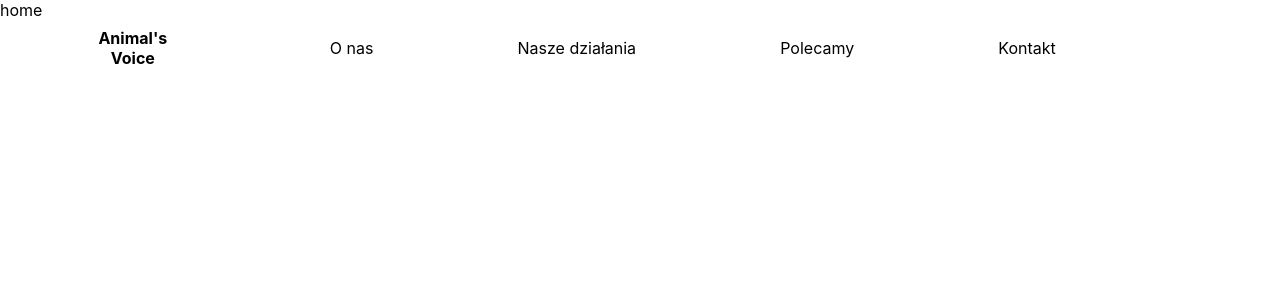
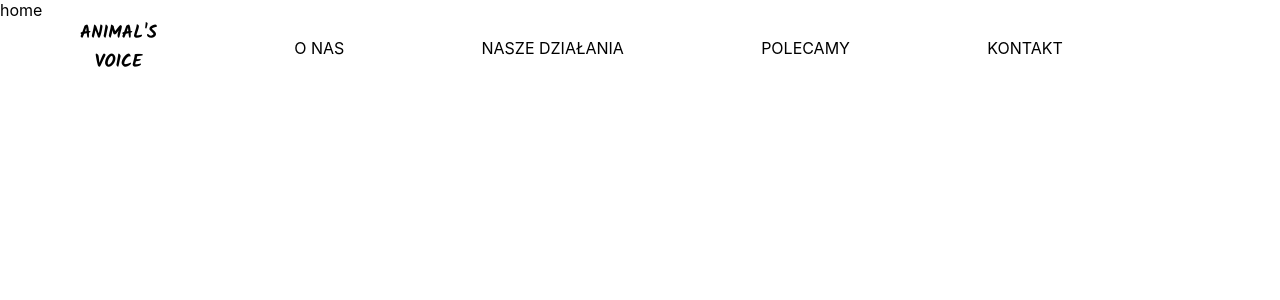
Before and after one commit to karolina269/animals-voice, a React (Create React App) app: page / in a window 1280 px wide. Shown: the top 300 px of the page. Built offline with nearby package versions, Linux system fonts and the light colour scheme.

Commit message:
nav dropdown item, animals voice logo font

```diff
--- a/src/App.css
+++ b/src/App.css
@@ -1,4 +1,4 @@
-@import url('https://fonts.googleapis.com/css2?family=Kalam:wght@300;400;700&display=swap');
+@import url('https://fonts.googleapis.com/css2?family=Kalam:wght@700&display=swap');
 
 .App {
   text-align: center;
--- a/src/components/AppNav.css
+++ b/src/components/AppNav.css
@@ -1,7 +1,3 @@
-h1 {
-  font-size: 1rem;
-}
-
 a {
   color: #000000;
 }
@@ -24,6 +20,10 @@ a {
 }
 
 .nav__logo {
+  font-family: "Kalam", cursive;
+  font-weight: 700;
+  text-transform: uppercase;
+  font-size: 0.75rem;
   text-align: center;
 }
 
@@ -38,10 +38,55 @@ a {
   row-gap: 2.5rem;
 }
 
+
+.dropdown {
+    position: relative;
+    display: inline-block;
+}
+
 .nav__link {
+  text-transform: uppercase;
+  text-decoration: underline;
+  text-decoration-color: transparent;
+  transition: .4s text-decoration-color ease;
+  display: block;
+}
+
+.nav__link.dropdown-button {
+  align-items: normal;
+  background-color: rgba(0,0,0,0);
+  border-style: none;
+  cursor: pointer;
+  display: inline;
+  font: inherit;
+  height: auto;
+  padding: 0;
+  perspective-origin: 0 0;
+  text-align: start;
+  transform-origin: 0 0;
+  width: auto;
+  -moz-appearance: none;
+  -webkit-logical-height: 1em;
+  -webkit-logical-width: auto;
 }
 
 .nav__link:hover {
+  text-decoration-color: inherit;
+
+}
+
+.dropdown-content {
+  display: none;
+  position: relative;
+  min-width: 160px;
+  /* background-color: #f1f1f1;
+  box-shadow: 0px 8px 16px 0px rgba(0,0,0,0.2); */
+  z-index: 1;
+}
+
+.dropdown:hover .dropdown-content , .dropdown:active .dropdown-content {
+  display: block;
+  padding-left: 1rem;
 }
 
 .nav__close {
@@ -67,6 +112,16 @@ a {
   right: 0;
 }
 
+/* @media screen and (max-width: 600px) {
+  .nav__list a:not(:first-child), .dropdown .dropbtn {
+    display: none;
+  }
+  .topnav a.icon {
+    float: right;
+    display: block;
+  }
+} */
+
 @media screen and (min-width: 1150px) {
   .nav {
     padding: 0 5%;
@@ -91,4 +146,19 @@ a {
   .nav__close {
     display: none;
   }
+
+  .dropdown-content {
+    position: absolute;
+  }
 }
+
+@supports (-moz-appearance:none) {
+  button::-moz-focus-inner {
+    border: none;
+    padding: 0;
+  }
+  button:focus {
+    outline-style: dotted;
+    outline-width: 1px;
+  }
+}
--- a/src/components/AppNav.tsx
+++ b/src/components/AppNav.tsx
@@ -8,7 +8,7 @@ const AppNav = () => {
   const [showMenu, setShowMenu] = useState<boolean>(false);
   const toggleMenu = () => {
     setShowMenu(!showMenu);
-        console.log(showMenu)
+    console.log(showMenu);
   };
   const closeMenuOnMobile = () => {
     if (window.innerWidth <= 1150) {
@@ -20,27 +20,54 @@ const AppNav = () => {
     <header className="header">
       <nav className="nav">
         <NavLink to="/" className="nav__logo">
-          <h1>Animal's Voice</h1>
+          <h1>
+            Animal's
+            <br />
+            Voice
+          </h1>
         </NavLink>
-        <div className={`nav__menu ${showMenu ? "show-menu" : ""}`} id="nav-menu">
+        <div
+          className={`nav__menu ${showMenu ? "show-menu" : ""}`}
+          id="nav-menu"
+        >
           <ul className="nav__list">
             <li className="nav__item">
-              <NavLink to="/about" className="nav__link" onClick={closeMenuOnMobile}>
+              <NavLink
+                to="/about"
+                className="nav__link"
+                onClick={closeMenuOnMobile}
+              >
                 O nas
               </NavLink>
             </li>
             <li className="nav__item">
-              <NavLink to="/actions" className="nav__link" onClick={closeMenuOnMobile}>
+              <NavLink
+                to="/actions"
+                className="nav__link"
+                onClick={closeMenuOnMobile}
+              >
                 Nasze działania
               </NavLink>
             </li>
-            <li className="nav__item">
-              {/* <NavLink to="/about-us" className="nav__link" onClick={closeMenuOnMobile}> */}
+            <li className="nav__item dropdown">
+              <button
+                className="nav__link dropdown-button"
+                onClick={closeMenuOnMobile}
+              >
                 Polecamy
-              {/* </NavLink> */}
+              </button>
+              <div className="dropdown-content">
+                <a className="nav__link" href="#">Link 1</a>
+                <a className="nav__link" href="#">Link 2</a>
+                <a className="nav__link" href="#">Link 3</a>
+              </div>
             </li>
             <li className="nav__item">
-              <NavLink to="/contact" className="nav__link" onClick={closeMenuOnMobile}>
+              <NavLink
+                to="/contact"
+                className="nav__link"
+                onClick={closeMenuOnMobile}
+              >
                 Kontakt
               </NavLink>
             </li>
@@ -58,30 +85,3 @@ const AppNav = () => {
 };
 
 export default AppNav;
-
-{
-  /* <FontAwesomeIcon icon={icon} className="menuBars" onClick={() => setMenuOpen(!menuOpen)} />
-        <CSSTransition
-          in={menuOpen}
-          nodeRef={nodeRef}
-          timeout={0}
-          classNames="mainNavList"
-          unmountOnExit
-          onEnter={() => setIcon(faXmark)}
-          onExit={() => setIcon(faBars)}>
-          <ul ref={nodeRef} className="mainNavList" onMouseLeave={() => setMenuOpen(false)}>
-              <li className="mainNavItem">
-                  o nas
-              </li>
-              <li className="mainNavItem">
-                  nasze działania
-              </li>
-              <li className="mainNavItem">
-                  polecamy
-              </li>
-              <li className="mainNavItem">
-                  kontakt
-              </li>
-          </ul>
-        </CSSTransition> */
-}
```
Lines whose indentation alone changed are shown as unchanged.
